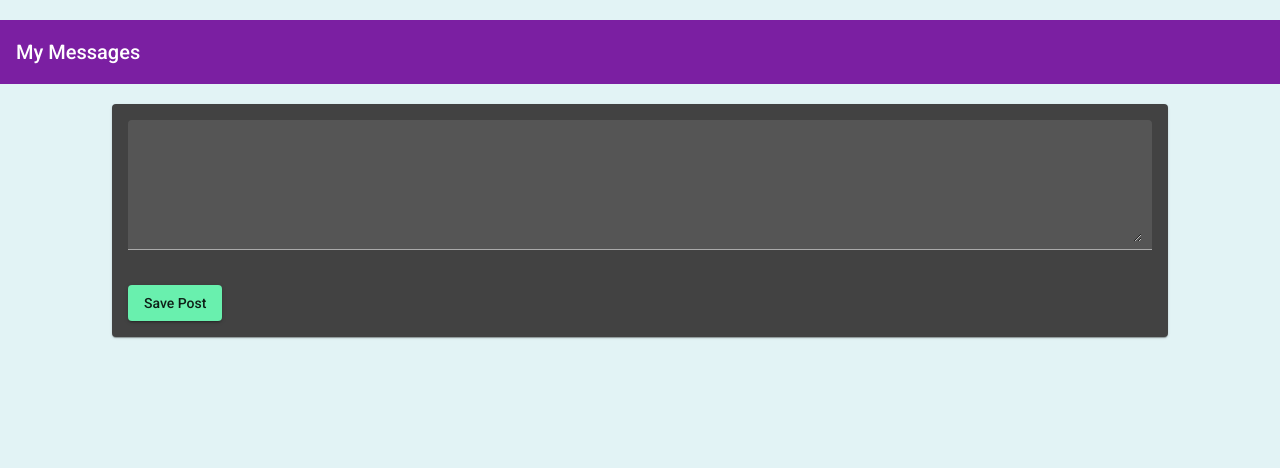
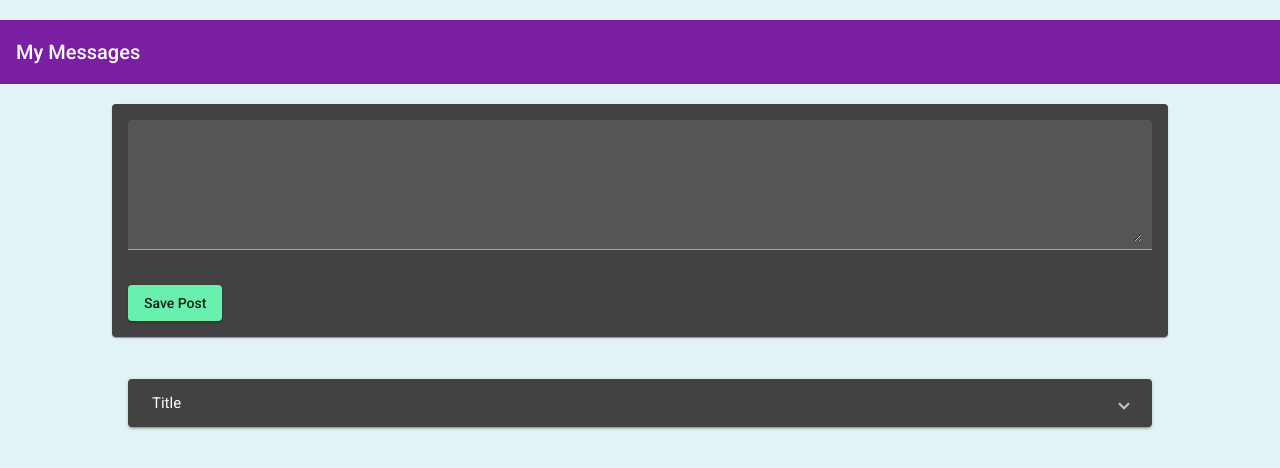
Before and after one commit to donev-stan/MEAN-Stack-App, an Angular app in the folder mean-app/: page / in a window 1280 px wide. Shown: the top 468 px of the page. Built offline with nearby package versions, Linux system fonts and the light colour scheme.

Commit message:
list of posts

```diff
--- a/mean-app/src/app/app.component.html
+++ b/mean-app/src/app/app.component.html
@@ -2,4 +2,5 @@
 
 <main>
   <post-create></post-create>
+  <post-list></post-list>
 </main>
--- a/mean-app/src/app/app.component.scss
+++ b/mean-app/src/app/app.component.scss
@@ -1,3 +1,6 @@
 main {
   margin: 20px 0;
+  display: flex;
+  flex-direction: column;
+  gap: 30px;
 }
--- /dev/null
+++ b/mean-app/src/app/posts/post-list/post-list.component.html
@@ -0,0 +1,13 @@
+<mat-accordion multi>
+  <mat-expansion-panel>
+    <mat-expansion-panel-header>
+      <mat-panel-title> Title </mat-panel-title>
+    </mat-expansion-panel-header>
+    <div class="panel-content">
+      Lorem ipsum dolor sit amet consectetur adipisicing elit. Labore alias
+      minus inventore ad adipisci tenetur explicabo aperiam odit quidem illum
+      maiores neque doloremque quisquam, a praesentium, nesciunt, recusandae
+      quod nisi!
+    </div>
+  </mat-expansion-panel>
+</mat-accordion>
--- /dev/null
+++ b/mean-app/src/app/posts/post-list/post-list.component.scss
@@ -0,0 +1,4 @@
+mat-expansion-panel {
+  width: 80%;
+  margin: auto;
+}
--- /dev/null
+++ b/mean-app/src/app/posts/post-list/post-list.component.ts
@@ -0,0 +1,27 @@
+import { Component, OnInit } from '@angular/core';
+
+@Component({
+  selector: 'post-list',
+  templateUrl: './post-list.component.html',
+  styleUrls: ['./post-list.component.scss'],
+})
+export class PostListComponent implements OnInit {
+  posts = [
+    {
+      title: 'First Post',
+      content: 'LOIKSLSKDNFLSDKFSLKDJF',
+    },
+    {
+      title: 'sECOND Post',
+      content: 'LOIKSLSKDNFLSDKFSLKDJF',
+    },
+    {
+      title: 'Third Post',
+      content: 'LOIKSLSKDNFLSDKFSLKDJF',
+    },
+  ];
+
+  constructor() {}
+
+  ngOnInit(): void {}
+}
--- a/mean-app/src/app/shared/material/material.module.ts
+++ b/mean-app/src/app/shared/material/material.module.ts
@@ -5,6 +5,7 @@ import { MatFormFieldModule } from '@angular/material/form-field';
 import { MatCardModule } from '@angular/material/card';
 import { MatButtonModule } from '@angular/material/button';
 import { MatToolbarModule } from '@angular/material/toolbar';
+import { MatExpansionModule } from '@angular/material/expansion';
 
 @NgModule({
   imports: [CommonModule],
@@ -15,6 +16,7 @@ import { MatToolbarModule } from '@angular/material/toolbar';
     MatCardModule,
     MatButtonModule,
     MatToolbarModule,
+    MatExpansionModule,
   ],
 })
 export class MaterialModule {}
```
Also changed, not shown: mean-app/src/app/app.module.ts (+7 -1 lines).
